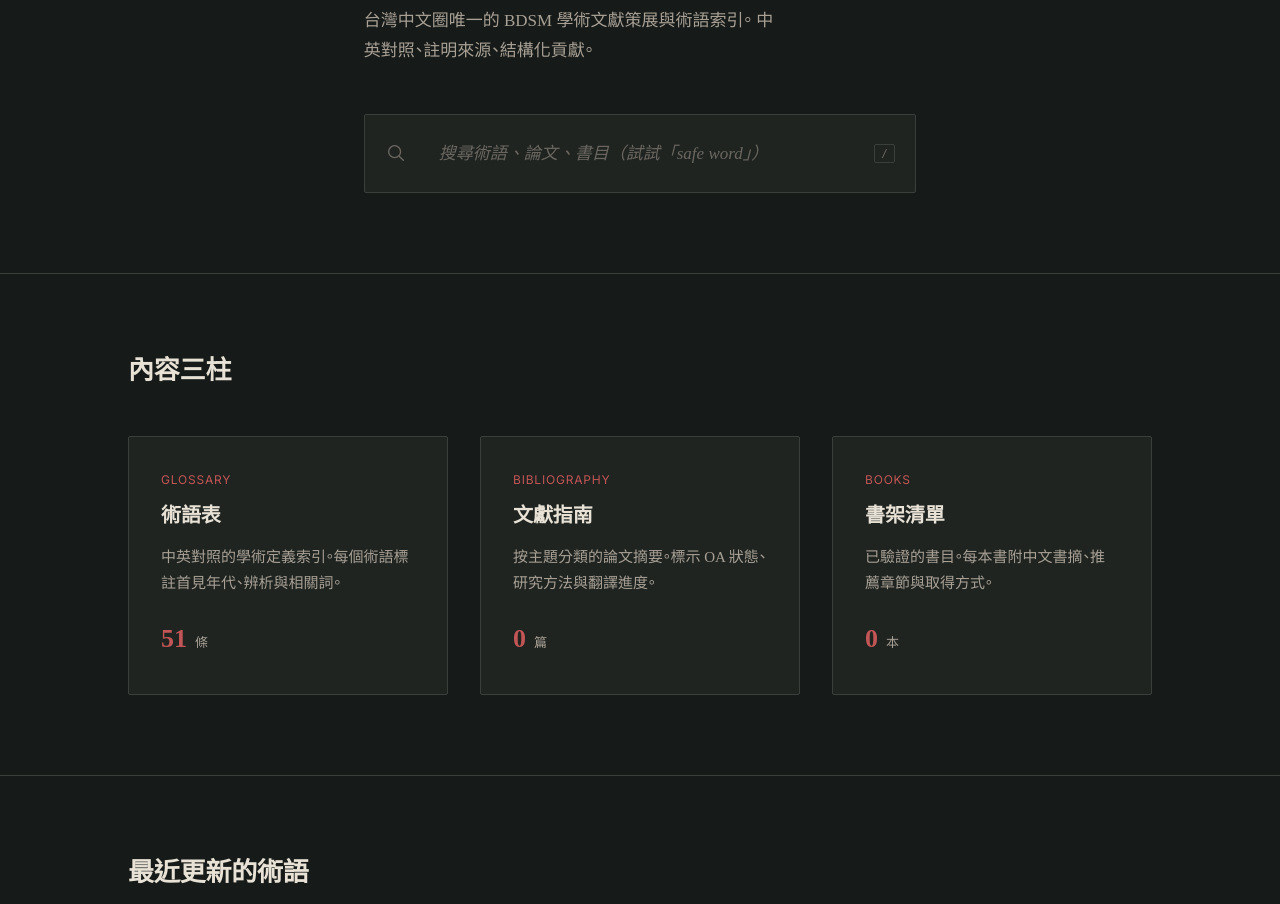
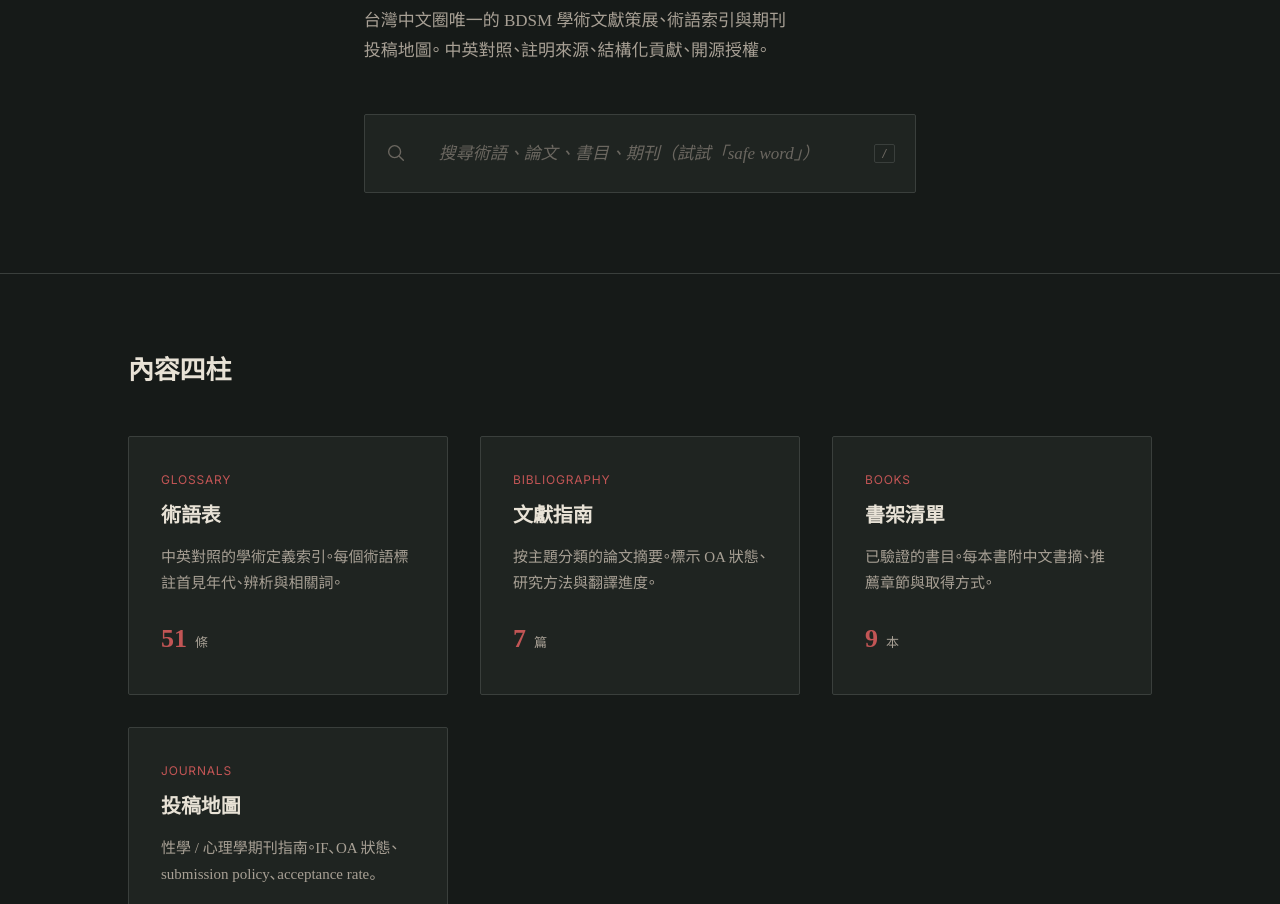
Before and after one commit to NonTricker/kinkref_org, an Astro site: page / in a window 1280 px wide. Shown: the part 285-1189 px from the top of the page. Built offline with nearby package versions, Linux system fonts and the light colour scheme; Astro itself is replaced by a stand-in of ours; a web font is replaced by a local one.

Commit message:
feat(v0.4.7): 內容四柱 + count 連動 + Hero 文案更新 + README 升級
執政官 09:30 反饋：
1. 首頁三柱沒加 journals
2. bibliography/books count 寫死 0（沒連動）
3. README 待更新到 v0.4.x 狀態

首頁
- 三柱 → 四柱（加 投稿地圖 / Journals）
- 四個 count 全部用 getCollection().length 連動
  Promise.all 並行讀 4 個 collection
- Hero eyebrow：中文 BDSM 學術文獻索引 → 中文 BDSM 學術策展
- Hero tagline：加「期刊投稿地圖」+「開源授權」
- Hero search placeholder：加「期刊」

README
- 標語：加「· 開源」
- 內容四柱表格（取代三柱），加 投稿地圖 + 外部資源
- 加 站方角色（v1.2）：kinkref / 繆思 Muse / 策展人薩約
- 三類讀者：入門者 / 研究者 / 臨床法律教育專業（替換引用者）
- 技術棧：Tailwind → 純 CSS Variables、字體 Bunny Fonts、schema v1.4
- 加 schema v1.4 badge
- 連結加 投稿地圖 + 外部資源 + 貢獻參與

```diff
--- a/package.json
+++ b/package.json
@@ -1,6 +1,6 @@
 {
   "name": "kinkref",
-  "version": "0.4.6",
+  "version": "0.4.7",
   "private": true,
   "type": "module",
   "description": "Curated index of academic literature in Traditional Chinese — kinkref.org",
--- a/src/pages/index.astro
+++ b/src/pages/index.astro
@@ -4,17 +4,26 @@
  *
  * 結構（依 DESIGN_PRINCIPLES.md）：
  *  - Hero（站名 + 一句話定位 + 搜尋）
- *  - 內容三柱卡片（Glossary / Bibliography / Books）
+ *  - 內容四柱卡片（Glossary / Bibliography / Books / Journals）
  *  - 最近更新區
  *  - 站方立場聲明
+ *
+ * v0.4.7：四柱 count 全部連動 getCollection().length
  */
 
 import { getCollection } from 'astro:content';
 import BaseLayout from '@layouts/BaseLayout.astro';
 import SearchBox from '@components/SearchBox.astro';
 
-// 取最近更新的 3 筆 glossary 條目
-const allGlossary = await getCollection('glossary');
+// 並行讀四個 collection（Astro Content Layer 已內快取）
+const [allGlossary, allBibliography, allBooks, allJournals] = await Promise.all([
+  getCollection('glossary'),
+  getCollection('bibliography'),
+  getCollection('books'),
+  getCollection('journals'),
+]);
+
+// 取最近更新的 6 筆 glossary 條目
 const recentTerms = allGlossary
   .sort((a, b) => b.data.last_reviewed.getTime() - a.data.last_reviewed.getTime())
   .slice(0, 6);
@@ -33,7 +42,7 @@ const pillars = [
     eyebrow: 'Bibliography',
     title: '文獻指南',
     description: '按主題分類的論文摘要。標示 OA 狀態、研究方法與翻譯進度。',
-    count: 0,
+    count: allBibliography.length,
     countLabel: '篇',
   },
   {
@@ -41,7 +50,15 @@ const pillars = [
     eyebrow: 'Books',
     title: '書架清單',
     description: '已驗證的書目。每本書附中文書摘、推薦章節與取得方式。',
-    count: 0,
+    count: allBooks.length,
+    countLabel: '本',
+  },
+  {
+    href: '/journals',
+    eyebrow: 'Journals',
+    title: '投稿地圖',
+    description: '性學 / 心理學期刊指南。IF、OA 狀態、submission policy、acceptance rate。',
+    count: allJournals.length,
     countLabel: '本',
   },
 ];
@@ -50,21 +67,21 @@ const pillars = [
 <BaseLayout title="Kink Reference">
   <section class="hero">
     <div class="hero-inner">
-      <p class="hero-eyebrow">Kink Reference · 中文 BDSM 學術文獻索引</p>
+      <p class="hero-eyebrow">Kink Reference · 中文 BDSM 學術策展</p>
       <h1 class="hero-title">學術轉譯，不是介紹站。</h1>
       <p class="hero-tagline">
-        台灣中文圈唯一的 BDSM 學術文獻策展與術語索引。
-        中英對照、註明來源、結構化貢獻。
+        台灣中文圈唯一的 BDSM 學術文獻策展、術語索引與期刊投稿地圖。
+        中英對照、註明來源、結構化貢獻、開源授權。
       </p>
       <div class="hero-search">
-        <SearchBox variant="hero" placeholder="搜尋術語、論文、書目（試試「safe word」）" />
+        <SearchBox variant="hero" placeholder="搜尋術語、論文、書目、期刊（試試「safe word」）" />
       </div>
     </div>
   </section>
 
   <section class="pillars" aria-labelledby="pillars-heading">
     <div class="pillars-inner">
-      <h2 id="pillars-heading" class="section-heading">內容三柱</h2>
+      <h2 id="pillars-heading" class="section-heading">內容四柱</h2>
       <div class="pillars-grid">
         {
           pillars.map((p) => (
```
Also changed, not shown: README.md.
